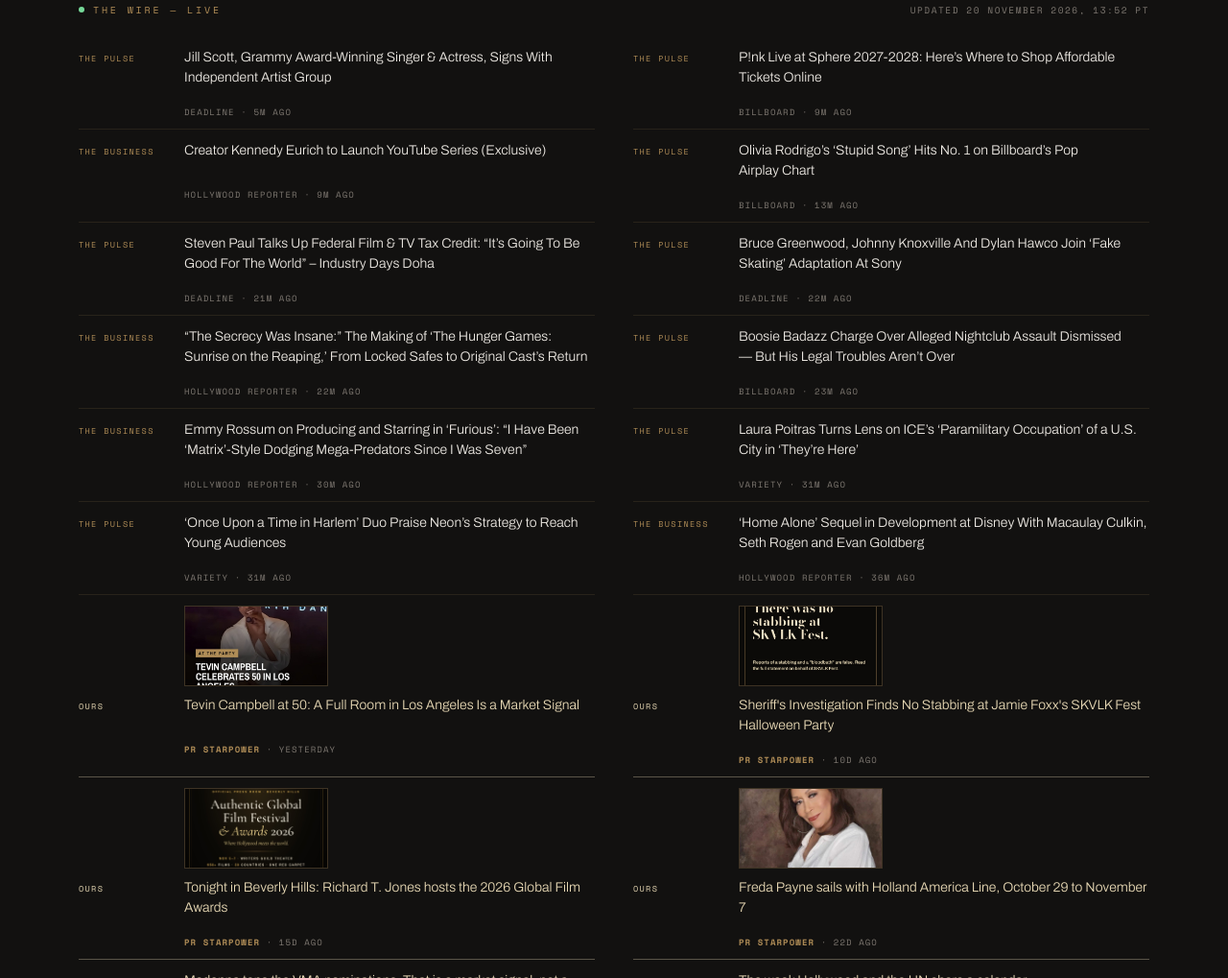
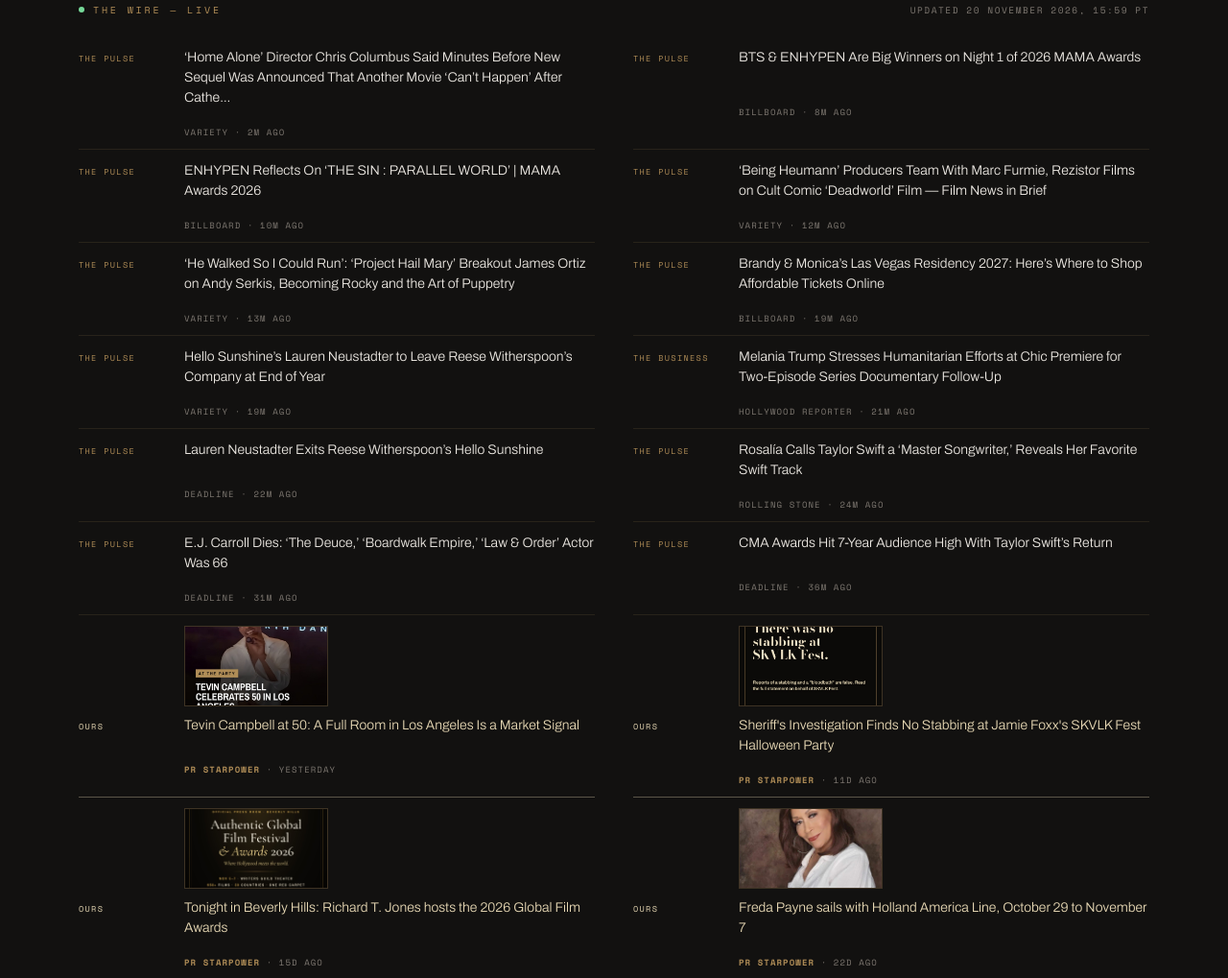
Before and after one commit to matariterry-art/prstarpower-site, a plain HTML site: page newsroom.html in a window 1280 px wide. Shown: the part 2093-3112 px from the top of the page at 96% size. Drawn offline with nearby package versions, Linux system fonts and the light colour scheme.

Commit message:
Wire update — 2026-11-20 22:59 UTC

```diff
--- a/feed.xml
+++ b/feed.xml
@@ -5,7 +5,7 @@
     <link>https://prstarpower.com/newsroom.html</link>
     <description>Announcements, releases and analysis from PR STARPOWER, a Hollywood representation house.</description>
     <language>en-us</language>
-    <lastBuildDate>Fri, 20 Nov 2026 20:52:04 +0000</lastBuildDate>
+    <lastBuildDate>Fri, 20 Nov 2026 22:59:42 +0000</lastBuildDate>
     <item>
       <title>Tevin Campbell at 50: A Full Room in Los Angeles Is a Market Signal</title>
       <link>https://prstarpower.com/news-tevin-campbell-50th-durability.html</link>
--- a/newsroom.html
+++ b/newsroom.html
@@ -246,68 +246,68 @@
   <div class="wrap">
     <div class="wire-head">
       <span class="wire-label"><i class="dot"></i>The Wire — Live</span>
-      <span class="wire-stamp">Updated 20 November 2026, 13:52 PT</span>
+      <span class="wire-stamp">Updated 20 November 2026, 15:59 PT</span>
     </div>
     <div class="wire-list">
-      <a class="wire-row" href="https://deadline.com/2026/11/jill-scott-independent-artist-group-agency-1237230457/" target="_blank" rel="noopener nofollow">
+      <a class="wire-row" href="https://variety.com/2026/film/news/chris-columbus-home-alone-reboot-reaction-catherine-ohara-1236954497/" target="_blank" rel="noopener nofollow">
         <span class="wire-beat">The Pulse</span>
-        <span class="wire-title">Jill Scott, Grammy Award-Winning Singer &amp; Actress, Signs With Independent Artist Group</span>
-        <span class="wire-meta">Deadline &middot; 5m ago</span>
+        <span class="wire-title">‘Home Alone’ Director Chris Columbus Said Minutes Before New Sequel Was Announced That Another Movie ‘Can’t Happen’ After Cathe…</span>
+        <span class="wire-meta">Variety &middot; 2m ago</span>
       </a>
-      <a class="wire-row" href="https://www.billboard.com/culture/product-recommendations/pink-live-sphere-2027-2028-residency-tickets-shop-online-1236386340/" target="_blank" rel="noopener nofollow">
+      <a class="wire-row" href="https://www.billboard.com/music/awards/2026-mama-awards-winners-list-1236387006/" target="_blank" rel="noopener nofollow">
         <span class="wire-beat">The Pulse</span>
-        <span class="wire-title">P!nk Live at Sphere 2027-2028: Here’s Where to Shop Affordable Tickets Online</span>
-        <span class="wire-meta">Billboard &middot; 9m ago</span>
+        <span class="wire-title">BTS &amp; ENHYPEN Are Big Winners on Night 1 of 2026 MAMA Awards</span>
+        <span class="wire-meta">Billboard &middot; 8m ago</span>
       </a>
-      <a class="wire-row" href="https://www.hollywoodreporter.com/business/digital/creator-kennedy-eurich-youtube-series-1236760125/" target="_blank" rel="noopener nofollow">
+      <a class="wire-row" href="https://www.billboard.com/video/enhypen-reflects-on-the-sin-parallel-world-mama-awards/" target="_blank" rel="noopener nofollow">
+        <span class="wire-beat">The Pulse</span>
+        <span class="wire-title">ENHYPEN Reflects On ‘THE SIN : PARALLEL WORLD’ | MAMA Awards 2026</span>
+        <span class="wire-meta">Billboard &middot; 10m ago</span>
+      </a>
+      <a class="wire-row" href="https://variety.com/2026/film/news/film-news-in-brief-nov-16-2026-1236949296/" target="_blank" rel="noopener nofollow">
+        <span class="wire-beat">The Pulse</span>
+        <span class="wire-title">‘Being Heumann’ Producers Team With Marc Furmie, Rezistor Films on Cult Comic ‘Deadworld’ Film — Film News in Brief</span>
+        <span class="wire-meta">Variety &middot; 12m ago</span>
+      </a>
+      <a class="wire-row" href="https://variety.com/2026/film/awards/james-ortiz-rocky-project-hail-mary-oscars-puppetry-serkis-1236954348/" target="_blank" rel="noopener nofollow">
+        <span class="wire-beat">The Pulse</span>
+        <span class="wire-title">‘He Walked So I Could Run’: ‘Project Hail Mary’ Breakout James Ortiz on Andy Serkis, Becoming Rocky and the Art of Puppetry</span>
+        <span class="wire-meta">Variety &middot; 13m ago</span>
+      </a>
+      <a class="wire-row" href="https://www.billboard.com/culture/product-recommendations/brandy-monica-las-vegas-residency-2027-buy-tickets-online-1236386397/" target="_blank" rel="noopener nofollow">
+        <span class="wire-beat">The Pulse</span>
+        <span class="wire-title">Brandy &amp; Monica’s Las Vegas Residency 2027: Here’s Where to Shop Affordable Tickets Online</span>
+        <span class="wire-meta">Billboard &middot; 19m ago</span>
+      </a>
+      <a class="wire-row" href="https://variety.com/2026/film/news/hello-sunshine-lauren-neustadter-exits-reese-witherspoon-1236954660/" target="_blank" rel="noopener nofollow">
+        <span class="wire-beat">The Pulse</span>
+        <span class="wire-title">Hello Sunshine’s Lauren Neustadter to Leave Reese Witherspoon’s Company at End of Year</span>
+        <span class="wire-meta">Variety &middot; 19m ago</span>
+      </a>
+      <a class="wire-row" href="https://www.hollywoodreporter.com/tv/tv-features/melania-trump-amazon-series-documentary-difference-ukraine-1236760238/" target="_blank" rel="noopener nofollow">
         <span class="wire-beat">The Business</span>
-        <span class="wire-title">Creator Kennedy Eurich to Launch YouTube Series (Exclusive)</span>
-        <span class="wire-meta">Hollywood Reporter &middot; 9m ago</span>
+        <span class="wire-title">Melania Trump Stresses Humanitarian Efforts at Chic Premiere for Two-Episode Series Documentary Follow-Up</span>
+        <span class="wire-meta">Hollywood Reporter &middot; 21m ago</span>
       </a>
-      <a class="wire-row" href="https://www.billboard.com/music/chart-beat/olivia-rodrigo-stupid-song-pop-airplay-number-one-1236385961/" target="_blank" rel="noopener nofollow">
+      <a class="wire-row" href="https://deadline.com/2026/11/lauren-neustadter-exits-reese-witherspoon-hello-sunshine-1237230709/" target="_blank" rel="noopener nofollow">
         <span class="wire-beat">The Pulse</span>
-        <span class="wire-title">Olivia Rodrigo’s ‘Stupid Song’ Hits No. 1 on Billboard’s Pop Airplay Chart</span>
-        <span class="wire-meta">Billboard &middot; 13m ago</span>
-      </a>
-      <a class="wire-row" href="https://deadline.com/2026/11/steven-paul-federal-film-tv-tax-credit-good-world-1237230531/" target="_blank" rel="noopener nofollow">
-        <span class="wire-beat">The Pulse</span>
-        <span class="wire-title">Steven Paul Talks Up Federal Film &amp; TV Tax Credit: “It’s Going To Be Good For The World” – Industry Days Doha</span>
-        <span class="wire-meta">Deadline &middot; 21m ago</span>
-      </a>
-      <a class="wire-row" href="https://deadline.com/2026/11/bruce-greenwood-johnny-knoxville-fake-skating-1237230348/" target="_blank" rel="noopener nofollow">
-        <span class="wire-beat">The Pulse</span>
-        <span class="wire-title">Bruce Greenwood, Johnny Knoxville And Dylan Hawco Join ‘Fake Skating’ Adaptation At Sony</span>
+        <span class="wire-title">Lauren Neustadter Exits Reese Witherspoon’s Hello Sunshine</span>
         <span class="wire-meta">Deadline &middot; 22m ago</span>
       </a>
-      <a class="wire-row" href="https://www.hollywoodreporter.com/movies/movie-features/sunrise-on-the-reaping-making-hunger-games-prequel-1236746299/" target="_blank" rel="noopener nofollow">
-        <span class="wire-beat">The Business</span>
-        <span class="wire-title">“The Secrecy Was Insane:” The Making of ‘The Hunger Games: Sunrise on the Reaping,’ From Locked Safes to Original Cast’s Return</span>
-        <span class="wire-meta">Hollywood Reporter &middot; 22m ago</span>
+      <a class="wire-row" href="https://www.rollingstone.com/music/music-news/rosalia-praises-taylor-swift-master-songwriter-1235661869/" target="_blank" rel="noopener nofollow">
+        <span class="wire-beat">The Pulse</span>
+        <span class="wire-title">Rosalía Calls Taylor Swift a ‘Master Songwriter,’ Reveals Her Favorite Swift Track</span>
+        <span class="wire-meta">Rolling Stone &middot; 24m ago</span>
       </a>
-      <a class="wire-row" href="https://www.billboard.com/pro/boosie-badazz-felony-charge-nightclub-assault-dismissed/" target="_blank" rel="noopener nofollow">
+      <a class="wire-row" href="https://deadline.com/2026/11/e-j-carroll-dead-deuce-boardwalk-empire-blue-bloods-1237230599/" target="_blank" rel="noopener nofollow">
         <span class="wire-beat">The Pulse</span>
-        <span class="wire-title">Boosie Badazz Charge Over Alleged Nightclub Assault Dismissed — But His Legal Troubles Aren’t Over</span>
-        <span class="wire-meta">Billboard &middot; 23m ago</span>
+        <span class="wire-title">E.J. Carroll Dies: ‘The Deuce,’ ‘Boardwalk Empire,’ ‘Law &amp; Order’ Actor Was 66</span>
+        <span class="wire-meta">Deadline &middot; 31m ago</span>
       </a>
-      <a class="wire-row" href="https://www.hollywoodreporter.com/tv/tv-news/emmy-rossum-furious-awards-chatter-newport-beach-1236746071/" target="_blank" rel="noopener nofollow">
-        <span class="wire-beat">The Business</span>
-        <span class="wire-title">Emmy Rossum on Producing and Starring in ‘Furious’: “I Have Been ‘Matrix’-Style Dodging Mega-Predators Since I Was Seven”</span>
-        <span class="wire-meta">Hollywood Reporter &middot; 30m ago</span>
-      </a>
-      <a class="wire-row" href="https://variety.com/2026/film/global/laura-poitras-theyre-here-ice-1236954019/" target="_blank" rel="noopener nofollow">
+      <a class="wire-row" href="https://deadline.com/2026/11/cma-awards-60th-ratings-taylor-swift-abc-disney-1237230702/" target="_blank" rel="noopener nofollow">
         <span class="wire-beat">The Pulse</span>
-        <span class="wire-title">Laura Poitras Turns Lens on ICE’s ‘Paramilitary Occupation’ of a U.S. City in ‘They’re Here’</span>
-        <span class="wire-meta">Variety &middot; 31m ago</span>
-      </a>
-      <a class="wire-row" href="https://variety.com/2026/film/global/once-upon-a-time-in-harlem-neon-young-audiences-idfa-1236954016/" target="_blank" rel="noopener nofollow">
-        <span class="wire-beat">The Pulse</span>
-        <span class="wire-title">‘Once Upon a Time in Harlem’ Duo Praise Neon’s Strategy to Reach Young Audiences</span>
-        <span class="wire-meta">Variety &middot; 31m ago</span>
-      </a>
-      <a class="wire-row" href="https://www.hollywoodreporter.com/movies/movie-news/home-alone-sequel-disney-macaulay-culkin-seth-rogen-1236760116/" target="_blank" rel="noopener nofollow">
-        <span class="wire-beat">The Business</span>
-        <span class="wire-title">‘Home Alone’ Sequel in Development at Disney With Macaulay Culkin, Seth Rogen and Evan Goldberg</span>
-        <span class="wire-meta">Hollywood Reporter &middot; 36m ago</span>
+        <span class="wire-title">CMA Awards Hit 7-Year Audience High With Taylor Swift’s Return</span>
+        <span class="wire-meta">Deadline &middot; 36m ago</span>
       </a>
       <a class="wire-row house haspic" href="news-tevin-campbell-50th-durability.html">
         <span class="wire-beat">Ours</span>
@@ -317,7 +317,7 @@
       <a class="wire-row house haspic" href="statement-skvlk-fest-2026.html">
         <span class="wire-beat">Ours</span>
         <span class="wire-title"><img class="wire-pic" src="images/skvlk-fest-2026-statement.jpg" alt="" loading="lazy">Sheriff&#x27;s Investigation Finds No Stabbing at Jamie Foxx&#x27;s SKVLK Fest Halloween Party</span>
-        <span class="wire-meta"><b>PR STARPOWER</b> &middot; 10d ago</span>
+        <span class="wire-meta"><b>PR STARPOWER</b> &middot; 11d ago</span>
       </a>
       <a class="wire-row house haspic" href="news-agff-2026-global-film-awards-tonight.html">
         <span class="wire-beat">Ours</span>
```
